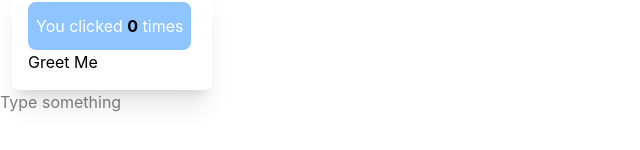
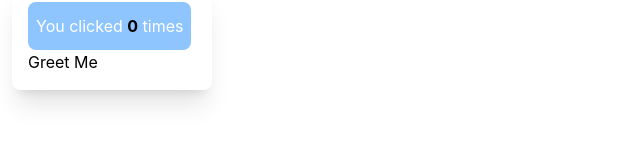
Before and after one commit to niyomugaboetiene/vue-2.0-course, a Vue app: page / in a window 1280 px wide. Shown: the part 222-372 px from the top of the page, without its empty margins (0-640 px from the left). Built offline with nearby package versions, Linux system fonts and the light colour scheme.

Commit message:
vue: review about interplation

```diff
--- a/src/components/Directives.vue
+++ b/src/components/Directives.vue
@@ -38,12 +38,11 @@
 
              <button @click="greet('Etiene')">Greet Me</button>
          </div>
-         <!-- using event Access the event object -->
-          <input @click="onInput" placeholder="Type something" />
   </template>
 
 <script setup>
    import { ref } from 'vue';
+
    function onInput(event) {
     console.log('Input value value:', event.target.value)
    }
--- /dev/null
+++ b/src/components/Events.vue
@@ -0,0 +1,4 @@
+<template>
+      <!-- using event Access the event object -->
+      <input @click="onInput" placeholder="Type something" />
+</template>
```
